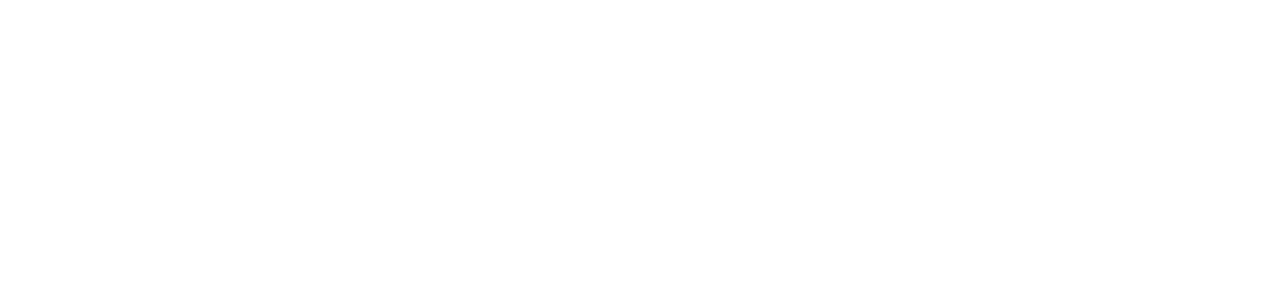
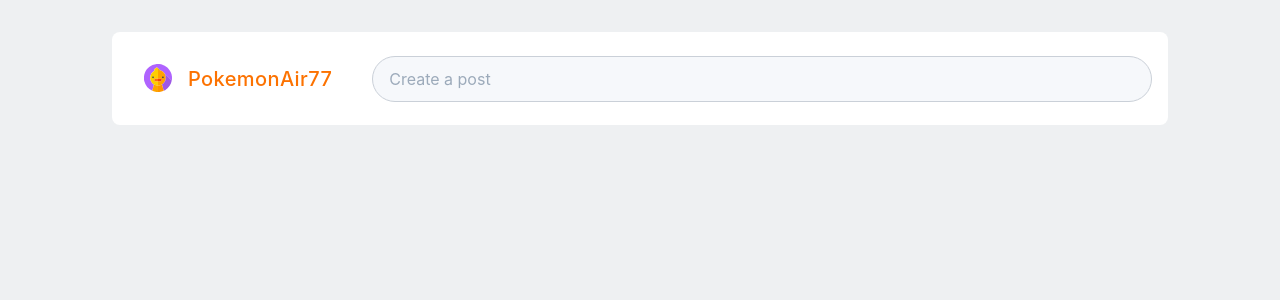
Before and after one commit to amiransht/peopl-frontend-dummy, a React (Vite) app: page /home in a window 1280 px wide. Before the commit this address had no page. Shown: the top 300 px of the page. Built offline with nearby package versions, Linux system fonts and the light colour scheme.

Commit message:
feat: add create post home component

```diff
--- a/src/App.tsx
+++ b/src/App.tsx
@@ -1,17 +1,17 @@
 import { Navigate, Route, Routes } from "react-router-dom";
 import Intro from "./pages/Auth/Intro/Intro";
 import Register from "./pages/Auth/Register/Register";
-
-
+import Home from "./pages/Home/Home";
 
 function App() {
   return (
     <>
-        <Routes>
-          <Route path="/" element={<Intro />} />
-          <Route path="/register" element={<Register />} />
-          {/* <Route path="/login" element={<LogIn />} /> */}
-        </Routes>
+      <Routes>
+        <Route path="/" element={<Intro />} />
+        <Route path="/register" element={<Register />} />
+        {/* <Route path="/login" element={<LogIn />} /> */}
+        <Route path="/home" element={<Home />} />
+      </Routes>
     </>
   );
 }
--- /dev/null
+++ b/src/components/CreatePost/CreatePostHome.tsx
@@ -0,0 +1,102 @@
+import React from "react";
+import "./CreatePostHomeStyle.css";
+
+const CreatePostHome = () => {
+  return (
+    <div className="create-post-home-container">
+      <div className="create-post-home-profile-button">
+        <svg
+          xmlns="http://www.w3.org/2000/svg"
+          width="28"
+          height="29"
+          viewBox="0 0 28 29"
+          fill="none"
+        >
+          <g clip-path="url(#clip0_67_41395)">
+            <path
+              opacity="0.993"
+              fill-rule="evenodd"
+              clip-rule="evenodd"
+              d="M12.7675 0.0318909C13.5696 0.0318909 14.3716 0.0318909 15.1737 0.0318909C20.6591 0.714502 24.5693 3.55824 26.9042 8.5631C27.4673 9.9405 27.8227 11.3624 27.9706 12.8287C27.9706 13.6308 27.9706 14.4328 27.9706 15.2349C27.92 15.6577 27.8471 16.077 27.7518 16.4927C25.2336 13.9927 22.718 11.4953 20.205 9.00059C19.1193 7.66015 17.7521 6.73047 16.1034 6.21154C15.5354 5.58882 14.9339 5.00548 14.2988 4.46155C14.2076 4.35218 14.1165 4.24281 14.0253 4.13343C13.375 3.29796 12.655 3.22504 11.8652 3.91468C11.7059 4.10539 11.6239 4.32414 11.6191 4.57093C10.714 4.61025 10.2673 5.08421 10.2792 5.9928C10.3331 6.25535 10.4515 6.48323 10.6347 6.67639C7.4319 8.40554 5.96442 11.0943 6.23239 14.7427C6.52316 16.8381 7.48019 18.5517 9.10347 19.8833C9.33715 20.2083 9.61058 20.5 9.92378 20.7583C9.36717 22.7842 8.80209 24.8076 8.22847 26.8286C4.11418 24.8921 1.48009 21.7203 0.32617 17.313C0.167134 16.6193 0.0486453 15.9266 -0.0292969 15.2349C-0.0292969 14.4328 -0.0292969 13.6308 -0.0292969 12.8287C0.653314 7.3433 3.49705 3.43315 8.50191 1.09829C9.87931 0.535195 11.3012 0.179728 12.7675 0.0318909Z"
+              fill="#AE62FE"
+            />
+            <path
+              fill-rule="evenodd"
+              clip-rule="evenodd"
+              d="M14.0271 4.13339C13.9725 7.67882 13.9542 11.2335 13.9724 14.7974C12.9879 14.7883 12.0035 14.7974 11.0193 14.8247C10.3158 15.1105 10.0514 15.6301 10.2263 16.3833C10.3448 16.7935 10.6091 17.0578 11.0193 17.1763C12.0035 17.2036 12.9879 17.2128 13.9724 17.2036C13.9724 18.662 13.9724 20.1203 13.9724 21.5786C12.5644 21.5912 11.2519 21.2449 10.0349 20.5396C9.71746 20.3349 9.4076 20.1162 9.10524 19.8833C7.48196 18.5516 6.52493 16.8381 6.23416 14.7427C5.96619 11.0943 7.43367 8.4055 10.6365 6.67635C10.4533 6.48319 10.3348 6.25531 10.281 5.99276C10.2691 5.08417 10.7157 4.61021 11.6208 4.57089C11.6257 4.3241 11.7077 4.10535 11.8669 3.91464C12.6568 3.225 13.3768 3.29792 14.0271 4.13339Z"
+              fill="#FECD00"
+            />
+            <path
+              fill-rule="evenodd"
+              clip-rule="evenodd"
+              d="M14.0254 4.13336C14.1165 4.24274 14.2076 4.35211 14.2988 4.46149C14.7612 5.02445 15.2352 5.58044 15.7207 6.12944C15.8432 6.18287 15.9707 6.21022 16.1035 6.21148C17.7521 6.7304 19.1193 7.66008 20.205 9.00052C21.9137 11.4042 22.2509 13.9928 21.2167 16.7661C20.5506 18.3449 19.4842 19.5754 18.0175 20.4575C17.9764 20.4942 17.9581 20.5397 17.9628 20.5942C17.4119 20.8513 16.8467 21.0791 16.2675 21.2778C15.5153 21.4852 14.7497 21.6037 13.9707 21.6333C13.9707 23.7661 13.9707 25.8989 13.9707 28.0317C13.5697 28.0317 13.1686 28.0317 12.7676 28.0317C11.1937 27.8796 9.68063 27.4786 8.22852 26.8286C8.80213 24.8075 9.36721 22.7841 9.92382 20.7583C9.98802 20.7028 10.0244 20.6299 10.0332 20.5395C11.2502 21.2448 12.5627 21.5912 13.9707 21.5786C13.9707 20.1202 13.9707 18.6619 13.9707 17.2036C14.9552 17.2127 15.9396 17.2036 16.9238 17.1763C17.6656 16.887 17.9299 16.3493 17.7167 15.563C17.5763 15.1856 17.312 14.9395 16.9238 14.8247C15.9396 14.7974 14.9552 14.7882 13.9707 14.7974C13.9525 11.2335 13.9707 7.67879 14.0254 4.13336Z"
+              fill="#FEA300"
+            />
+            <path
+              fill-rule="evenodd"
+              clip-rule="evenodd"
+              d="M14.2988 4.46149C14.934 5.00541 15.5355 5.58875 16.1035 6.21148C15.9708 6.21022 15.8432 6.18288 15.7207 6.12945C15.2352 5.58044 14.7613 5.02445 14.2988 4.46149Z"
+              fill="#2AAE59"
+            />
+            <path
+              fill-rule="evenodd"
+              clip-rule="evenodd"
+              d="M20.2058 9.00055C22.7188 11.4953 25.2344 13.9927 27.7526 16.4927C26.9556 20.7045 24.7316 23.922 21.0808 26.145C20.6389 26.4024 20.1831 26.6303 19.7136 26.8286C19.1475 24.7464 18.5641 22.6683 17.9636 20.5942C17.9589 20.5398 17.9772 20.4942 18.0183 20.4575C19.485 19.5754 20.5514 18.345 21.2175 16.7661C22.2517 13.9928 21.9145 11.4042 20.2058 9.00055Z"
+              fill="#9D58E5"
+            />
+            <path
+              fill-rule="evenodd"
+              clip-rule="evenodd"
+              d="M8.72227 12.3911C9.65212 12.3271 10.0258 12.7463 9.84336 13.6489C9.5212 14.1451 9.09283 14.2636 8.55821 14.0044C8.00636 13.4021 8.06105 12.8643 8.72227 12.3911Z"
+              fill="#3F4E61"
+            />
+            <path
+              fill-rule="evenodd"
+              clip-rule="evenodd"
+              d="M18.5656 12.3912C19.4985 12.33 19.8722 12.7492 19.6867 13.649C19.3669 14.1444 18.9385 14.2628 18.4016 14.0045C17.9651 13.6035 17.9104 13.1569 18.2375 12.6646C18.3508 12.5725 18.4601 12.4813 18.5656 12.3912Z"
+              fill="#323E4D"
+            />
+            <path
+              fill-rule="evenodd"
+              clip-rule="evenodd"
+              d="M13.9712 14.7974C13.9712 15.5995 13.9712 16.4016 13.9712 17.2037C12.9866 17.2128 12.0022 17.2037 11.018 17.1763C10.6079 17.0578 10.3436 16.7935 10.2251 16.3834C10.0502 15.6301 10.3145 15.1106 11.018 14.8248C12.0022 14.7974 12.9866 14.7883 13.9712 14.7974Z"
+              fill="#FD6B15"
+            />
+            <path
+              fill-rule="evenodd"
+              clip-rule="evenodd"
+              d="M13.9736 14.7974C14.9582 14.7882 15.9425 14.7974 16.9267 14.8247C17.3149 14.9395 17.5793 15.1856 17.7197 15.563C17.9329 16.3493 17.6685 16.887 16.9267 17.1763C15.9425 17.2036 14.9582 17.2127 13.9736 17.2036C13.9736 16.4015 13.9736 15.5995 13.9736 14.7974Z"
+              fill="#F24500"
+            />
+            <path
+              fill-rule="evenodd"
+              clip-rule="evenodd"
+              d="M9.10352 19.8833C9.40588 20.1162 9.71574 20.3349 10.0332 20.5395C10.0244 20.6299 9.98803 20.7028 9.92382 20.7583C9.61063 20.5 9.33719 20.2083 9.10352 19.8833Z"
+              fill="#37B056"
+            />
+            <path
+              fill-rule="evenodd"
+              clip-rule="evenodd"
+              d="M17.9658 20.5942C18.5663 22.6683 19.1497 24.7464 19.7158 26.8286C18.2637 27.4786 16.7506 27.8797 15.1768 28.0317C14.7757 28.0317 14.3747 28.0317 13.9736 28.0317C13.9736 25.8989 13.9736 23.7661 13.9736 21.6333C14.7527 21.6037 15.5183 21.4852 16.2705 21.2778C16.8497 21.0791 17.4148 20.8513 17.9658 20.5942Z"
+              fill="#FE9500"
+            />
+          </g>
+          <defs>
+            <clipPath id="clip0_67_41395">
+              <rect
+                width="27.9999"
+                height="27.9999"
+                fill="white"
+                transform="translate(0 0.0592041)"
+              />
+            </clipPath>
+          </defs>
+        </svg>
+        <div className="text">PokemonAir77</div>
+      </div>
+      <div className="create-post-home-input">Create a post</div>
+    </div>
+  );
+};
+
+export default CreatePostHome;
--- /dev/null
+++ b/src/components/CreatePost/CreatePostHomeStyle.css
@@ -0,0 +1,51 @@
+.create-post-home-container {
+  display: flex;
+  padding: 16px;
+  align-items: center;
+  gap: 24px;
+  border-radius: 8px;
+  background: var(--neutral-0, #fff);
+}
+
+.create-post-home-profile-button {
+  display: flex;
+  padding: 16px;
+  justify-content: center;
+  align-items: center;
+  gap: 16px;
+  border-radius: 6px;
+  cursor: pointer;
+}
+
+.create-post-home-profile-button .text {
+  color: var(--orange-normal, #fc7201);
+  font-feature-settings: "clig" off, "liga" off;
+  font-family: "Inter", sans-serif;
+  font-size: 20px;
+  font-style: normal;
+  font-weight: 500;
+  line-height: normal;
+  letter-spacing: 0.4px;
+}
+
+.create-post-home-input {
+  display: flex;
+  height: 46px;
+  padding: 0px 16px;
+  align-items: center;
+  gap: 12px;
+  flex: 1 0 0;
+
+  border-radius: 24px;
+  border: 1px solid var(--neutral-30, #cad0d8);
+  background: var(--neutral-11, #f6f8fb);
+
+  color: var(--neutral-402, #9caaba);
+  font-family: Inter, sans-serif;
+  font-size: 16px;
+  font-style: normal;
+  font-weight: 400;
+  line-height: normal;
+
+  cursor: pointer;
+}
--- a/src/index.css
+++ b/src/index.css
@@ -1,7 +1,7 @@
 @tailwind base;
 @tailwind components;
 @tailwind utilities;
-@import url('https://fonts.googleapis.com/css2?family=Inter:wght@300;400;500;700&display=swap');
+@import url("https://fonts.googleapis.com/css2?family=Inter:wght@300;400;500;700&display=swap");
 
 :root {
   --neutral-100: #1d242d;
@@ -39,7 +39,7 @@
   --violet-dark-active: #4e2c72;
   --violet-darker: #3d2259;
 
-  --danger-normal: #F5485D;
+  --danger-normal: #f5485d;
 }
 
 a {
@@ -239,7 +239,6 @@
   height: 100vh;
 }
 
-
 @media (max-width: 768px) {
   .logo-app {
     font-size: 21.153px;
--- /dev/null
+++ b/src/pages/Home/Home.tsx
@@ -0,0 +1,14 @@
+import React from "react";
+import "./HomeStyle.css";
+import CreatePostHome from "../../components/CreatePost/CreatePostHome";
+
+const Home = () => {
+  document.body.style.backgroundColor = "var(--neutral-10)";
+  return (
+    <div className="home-layout">
+      <CreatePostHome />
+    </div>
+  );
+};
+
+export default Home;
--- /dev/null
+++ b/src/pages/Home/HomeStyle.css
@@ -0,0 +1,4 @@
+.home-layout {
+  max-width: 1056px;
+  margin: auto;
+}
```
